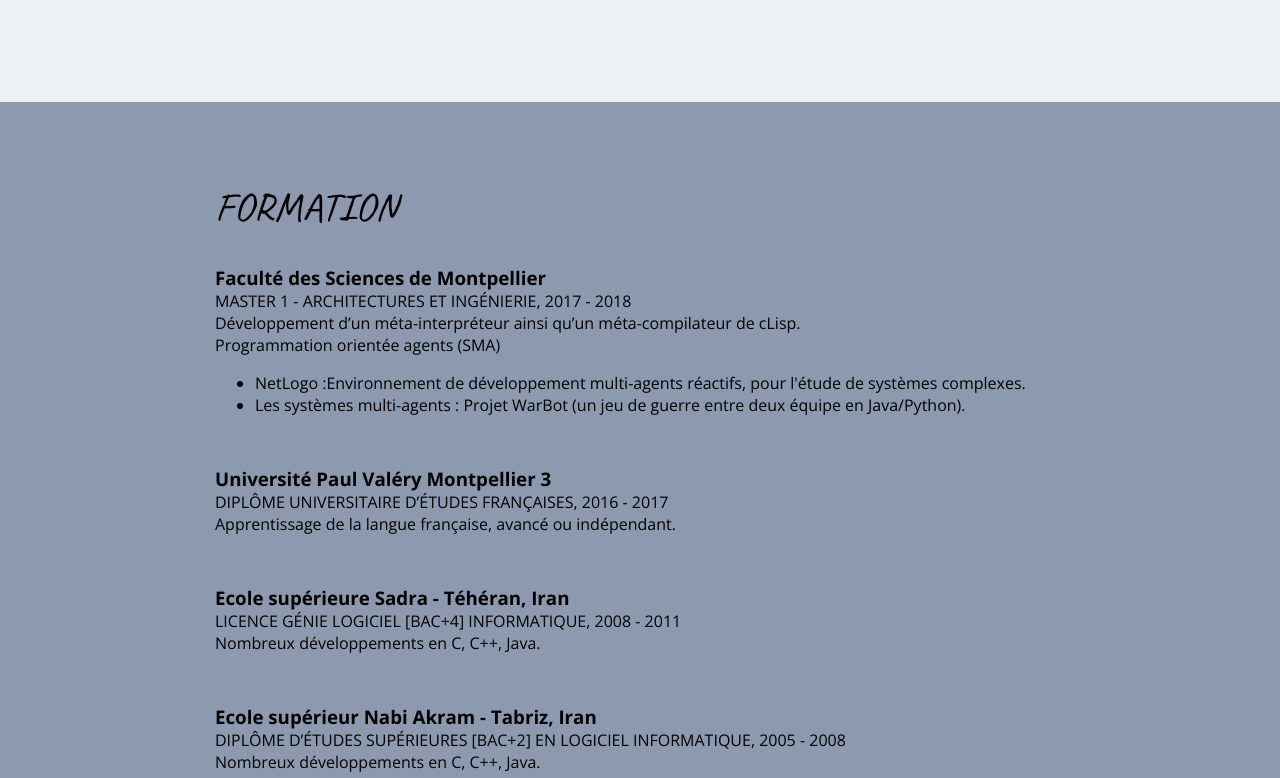
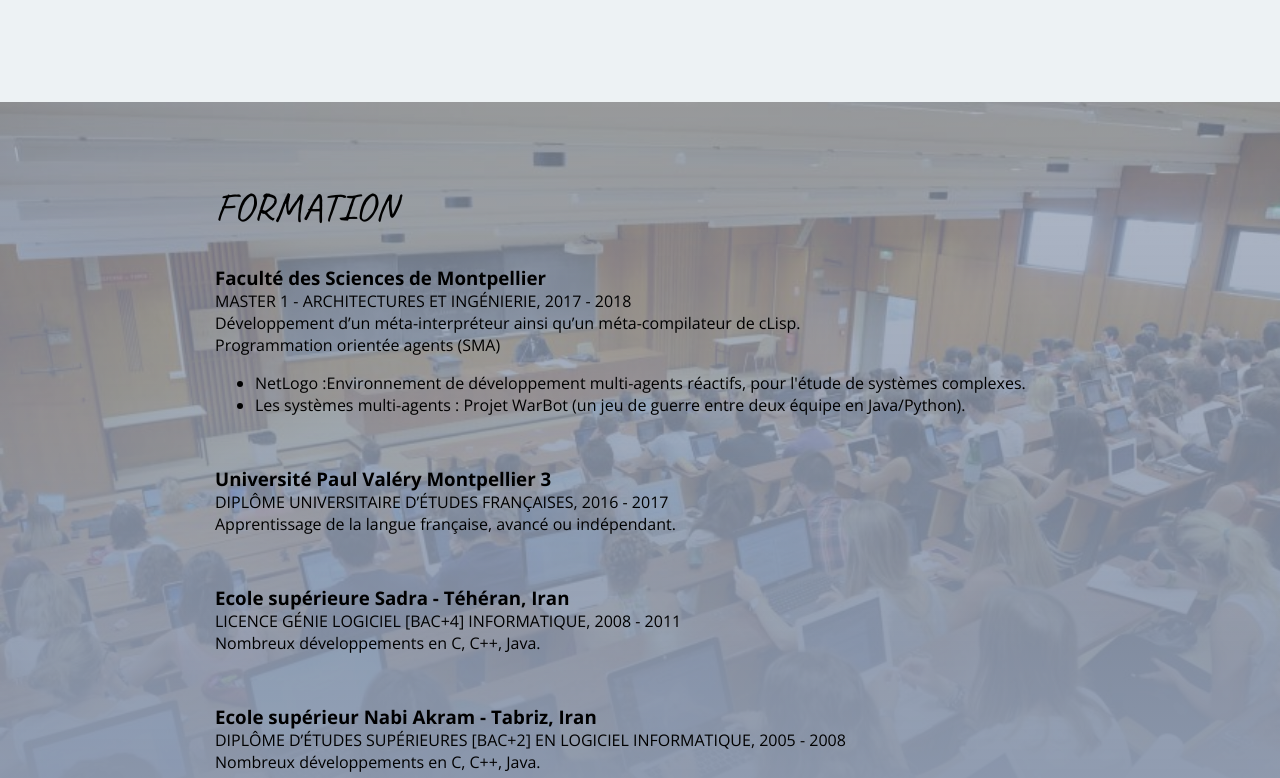
Before and after one commit to mossiXYZ/CV_HTML_CSS_Pure, a plain HTML site: page index.html in a window 1280 px wide. Shown: the part 1302-2080 px from the top of the page. Drawn offline with nearby package versions, Linux system fonts and the light colour scheme.

Commit message:
add background image with gradient

```diff
--- a/css/styles.css
+++ b/css/styles.css
@@ -147,7 +147,13 @@
   /* Education
   ------------------------------------*/
   .education {
-      background: #8D99AE;
+      /* background: #8D99AE; */
+      background: linear-gradient(rgba(141, 153, 174, 0.7),
+      rgba(141, 153, 174, 1)),
+      url(../assets/montpellier.jpg) no-repeat;
+
+      background-size: 100%;
+
   }
 
   p + h3 {
```
Also changed, not shown: assets/montpellier.jpg (added).
